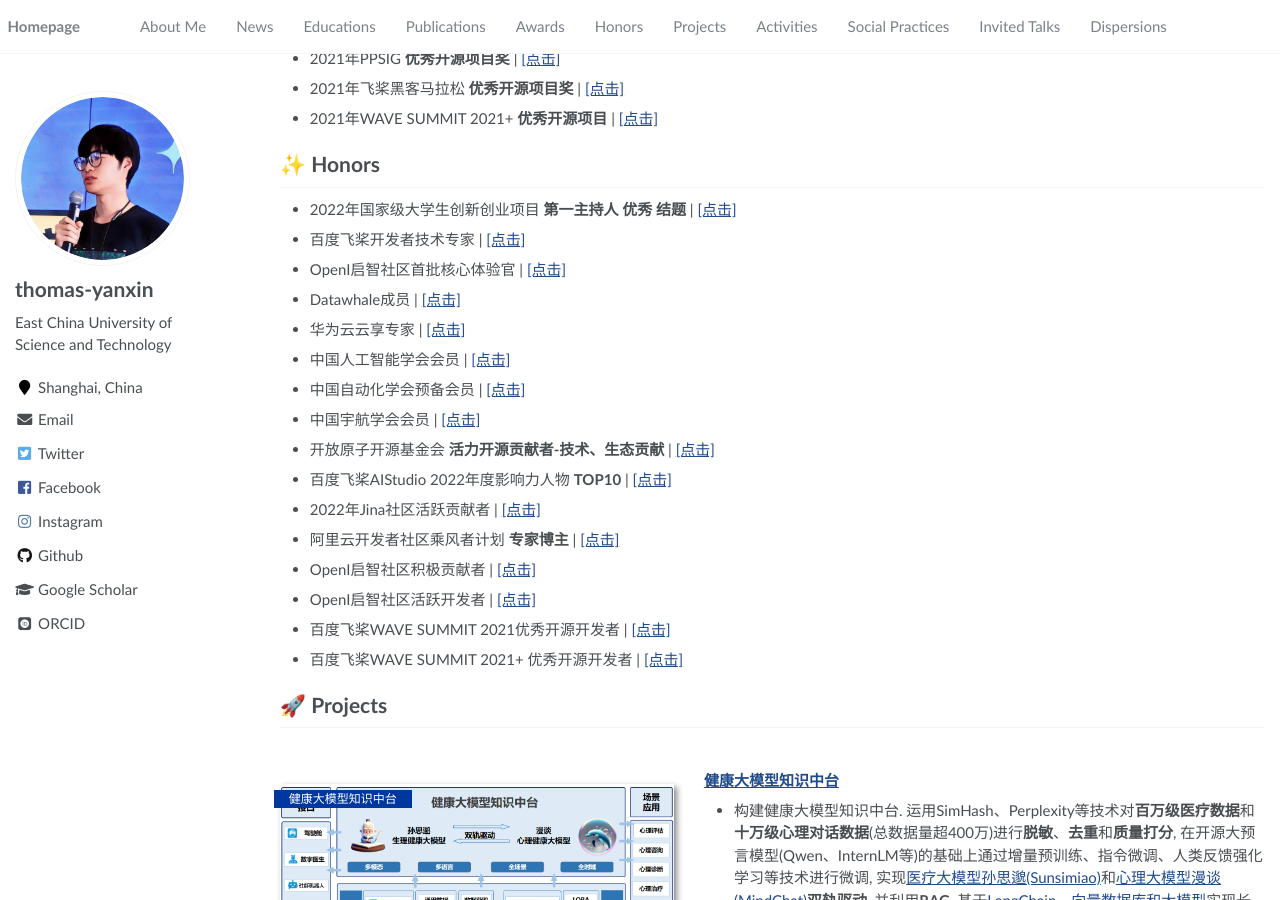
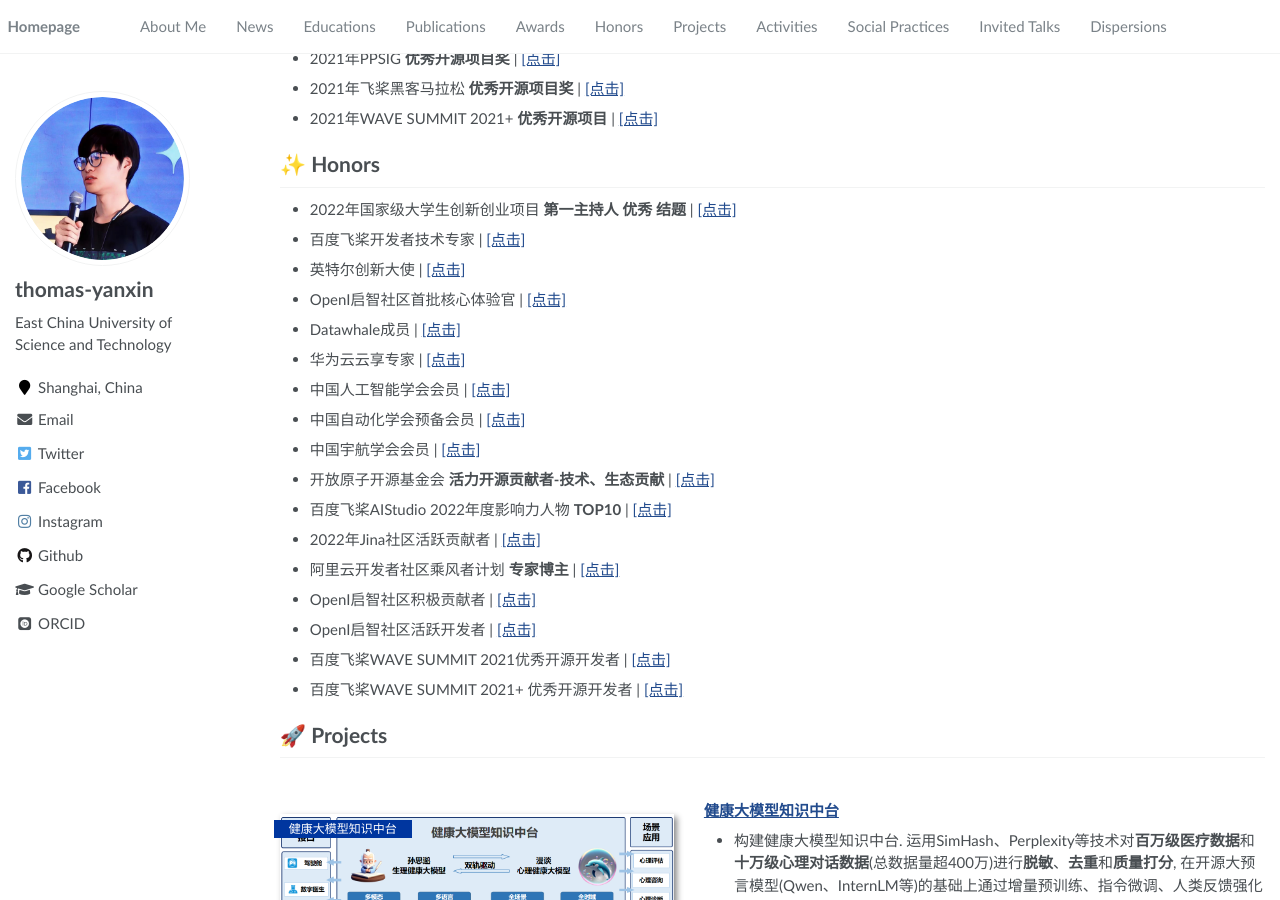
Before and after one commit to thomas-yanxin/thomas-yanxin.github.io, a Jekyll site: the page built from _pages/about.md, in a window 1280 px wide and 900 px high, scrolled down 2246 px. Built offline with Jekyll 4.4.1, drawn with Linux system fonts in a browser that asks for light colours; some web fonts are replaced.

Commit message:
Update about.md

```diff
--- a/_pages/about.md
+++ b/_pages/about.md
@@ -100,6 +100,7 @@
 # ✨ Honors
 * 2022年国家级大学生创新创业项目 <strong>第一主持人</strong> <strong>优秀 结题</strong> \| [\[点击\]](http://gjcxcy.bjtu.edu.cn/NewLXItemListForStudentDetail.aspx?ItemNo=941768&year=2022&type=student&IsLXItem=0)
 * 百度飞桨开发者技术专家 \| [\[点击\]](https://www.paddlepaddle.org.cn/ppdemd?n=/ppdemd/%E9%A2%9C%E9%91%AB)
+* 英特尔创新大使 \| [\[点击\]]()
 * OpenI启智社区首批核心体验官 \| [\[点击\]](https://openi.org.cn/index.php?m=content&c=index&a=show&catid=221&id=53)
 * Datawhale成员 \| [\[点击\]](https://mp.weixin.qq.com/s/_I-aNX1lAPV2_eYoS0w_Bg)
 * 华为云云享专家 \| [\[点击\]]()
```
